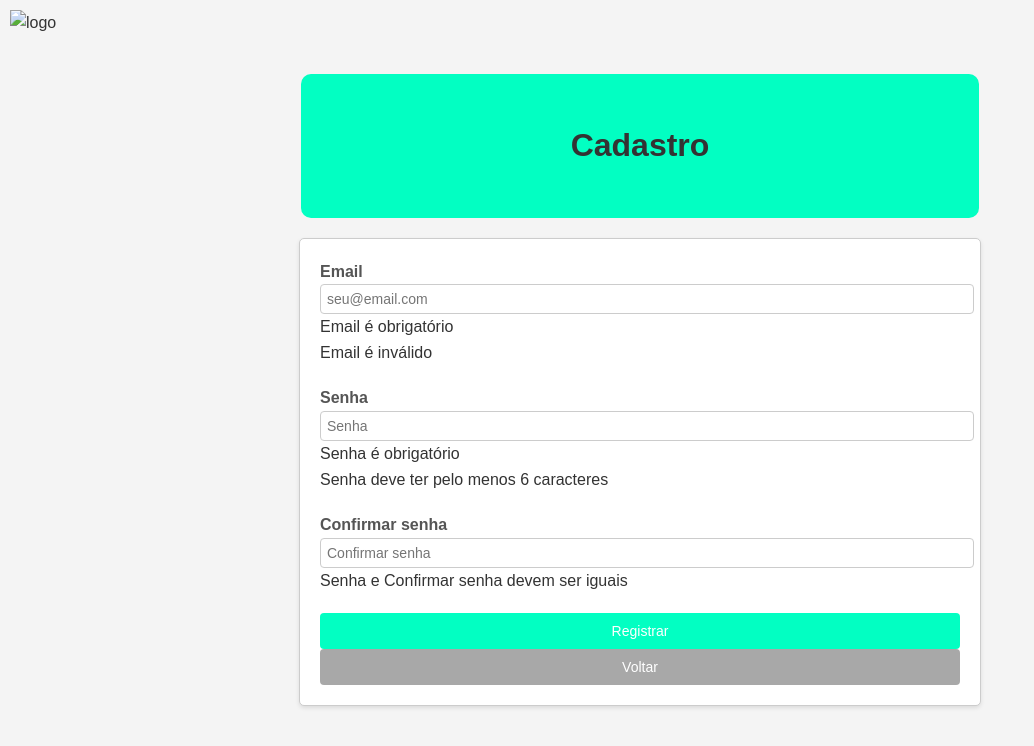
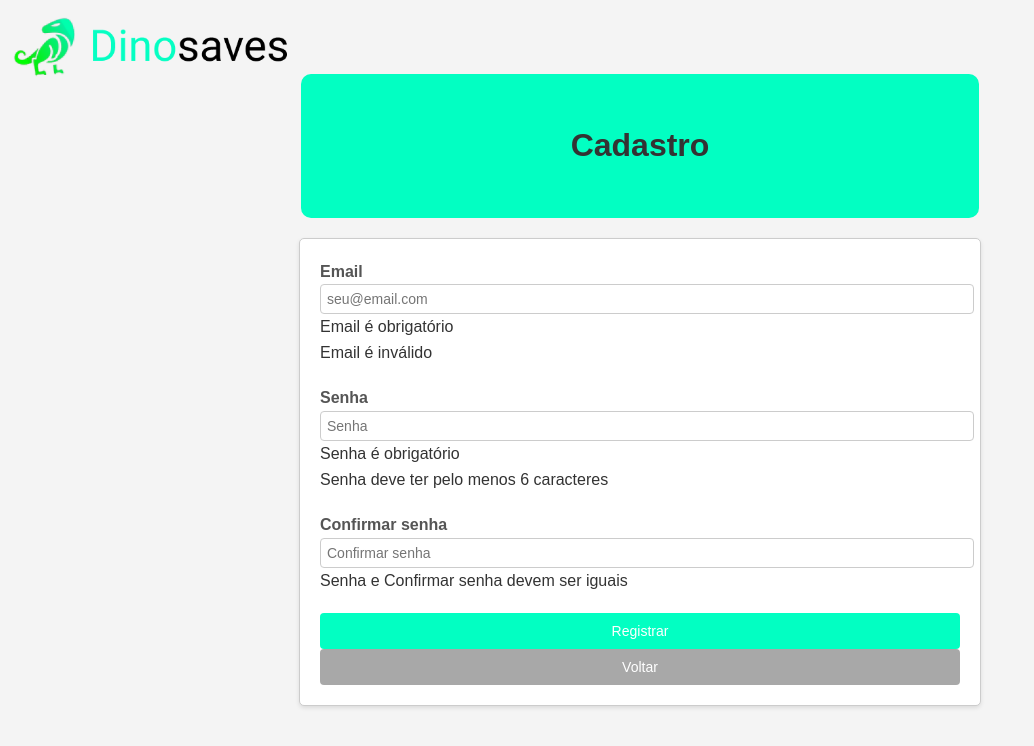
Before and after one commit to Covvalente/pi-4semestre, a website: page pages/register/register.html in a window 1280 px wide. Shown: the whole page, without its empty margins (0-1034 px from the left). Drawn offline with Linux system fonts and the light colour scheme.

Commit message:
Update register.html

```diff
--- a/pages/register/register.html
+++ b/pages/register/register.html
@@ -14,7 +14,7 @@
 
     <head>
         <title>Registrar - Controle de gastos</title>
-        <img src="/Controle-Financeiro/pages/img/dino logos.png" alt="logo" class="logo">
+        <img src="/pages/img/logo.png" alt="logo" class="logo">
     </head>
 
 <body class="centralize">
```
